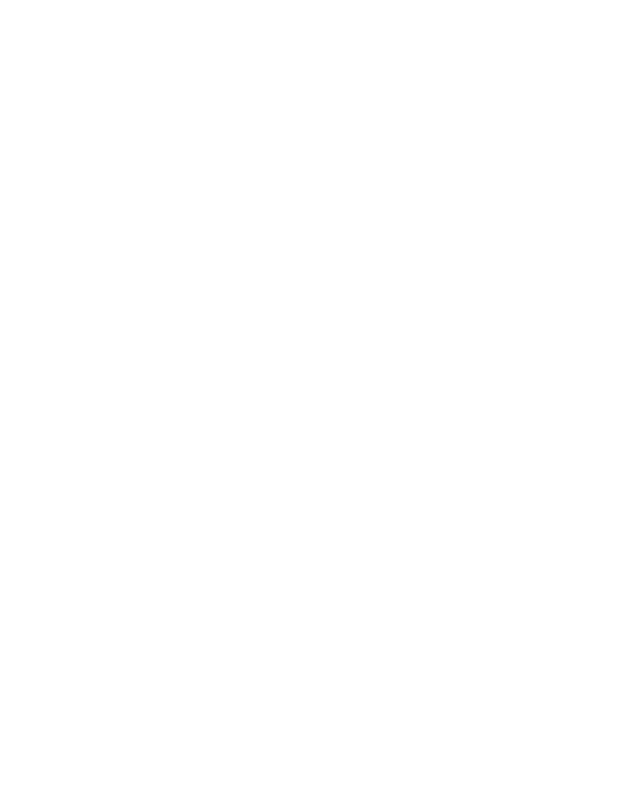
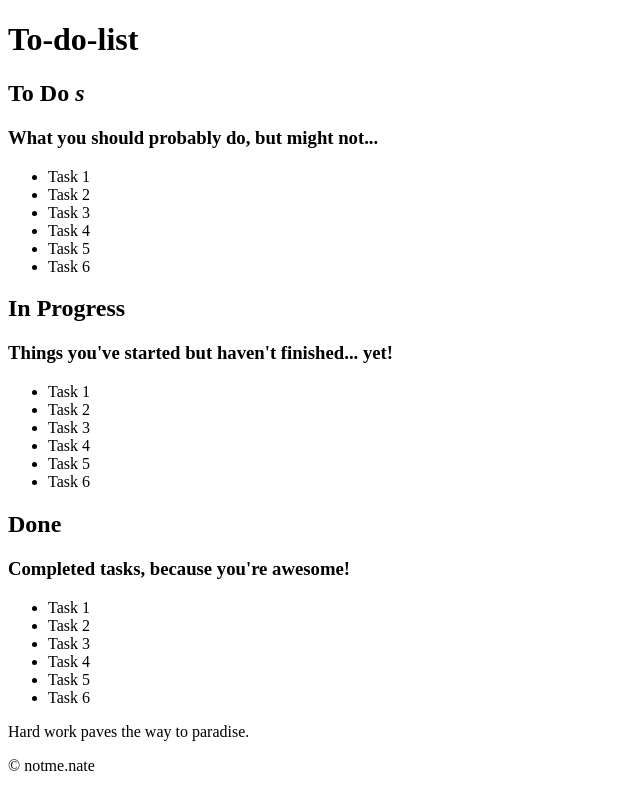
Before and after one commit to nnmhd/Mahaittidon_Natchanon_to-do-list, a plain HTML site: page index.html in a window 1280 px wide. Shown: the whole page, without its empty margins (0-640 px from the left). Drawn offline with Linux system fonts and the light colour scheme.

Commit message:
HTML adding
In this commit, HTML has been added

```diff
--- a/index.html
+++ b/index.html
@@ -5,5 +5,54 @@
     <meta name="viewport" content="width=device-width, initial-scale=1.0" />
     <title>To-do-list</title>
   </head>
-  <body></body>
+  <body>
+    <header>
+      <h1>To-do-list</h1>
+    </header>
+    <main>
+      <section id="todo">
+        <h2>To Do <i>s</i></h2>
+        <h3>What you should probably do, but might not...</h3>
+        <ul class="todo">
+          <li>Task 1</li>
+          <li>Task 2</li>
+          <li>Task 3</li>
+          <li>Task 4</li>
+          <li>Task 5</li>
+          <li>Task 6</li>
+        </ul>
+      </section>
+
+      <section id="inprogress">
+        <h2>In Progress</h2>
+        <h3>Things you've started but haven't finished... yet!</h3>
+        <ul class="inprogress">
+          <li>Task 1</li>
+          <li>Task 2</li>
+          <li>Task 3</li>
+          <li>Task 4</li>
+          <li>Task 5</li>
+          <li>Task 6</li>
+        </ul>
+      </section>
+
+      <section id="done">
+        <h2>Done</h2>
+        <h3>Completed tasks, because you're awesome!</h3>
+        <ul class="done">
+          <li>Task 1</li>
+          <li>Task 2</li>
+          <li>Task 3</li>
+          <li>Task 4</li>
+          <li>Task 5</li>
+          <li>Task 6</li>
+        </ul>
+      </section>
+    </main>
+
+    <footer>
+      <p>Hard work paves the way to paradise.</p>
+      <p>&copy; notme.nate</p>
+    </footer>
+  </body>
 </html>
```
